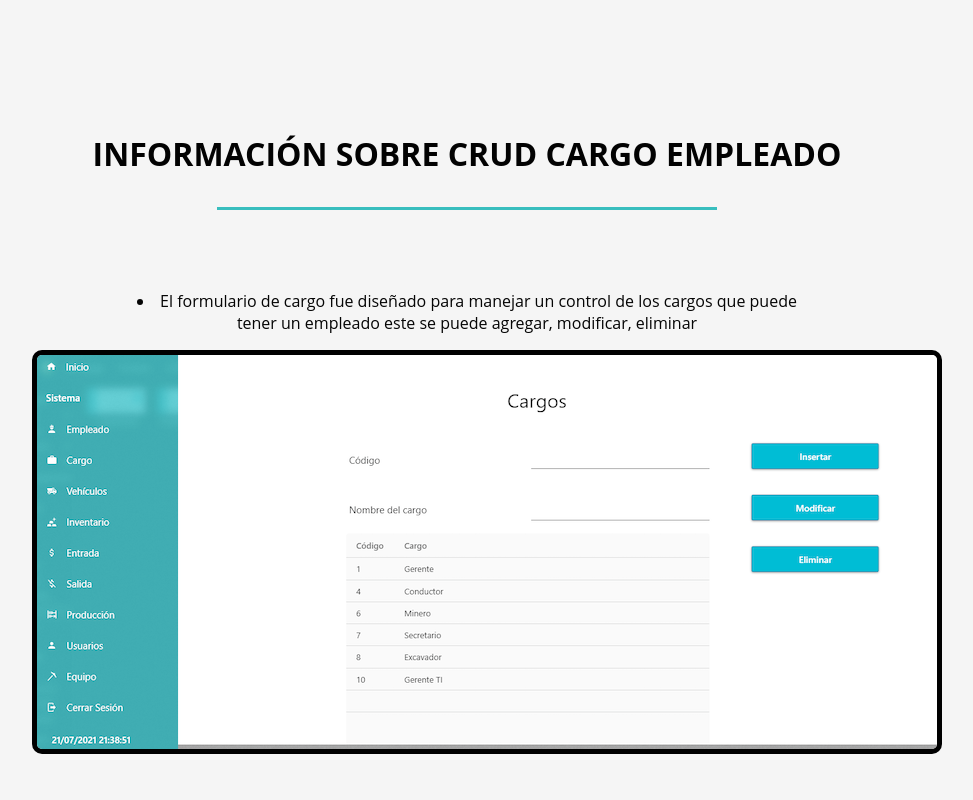
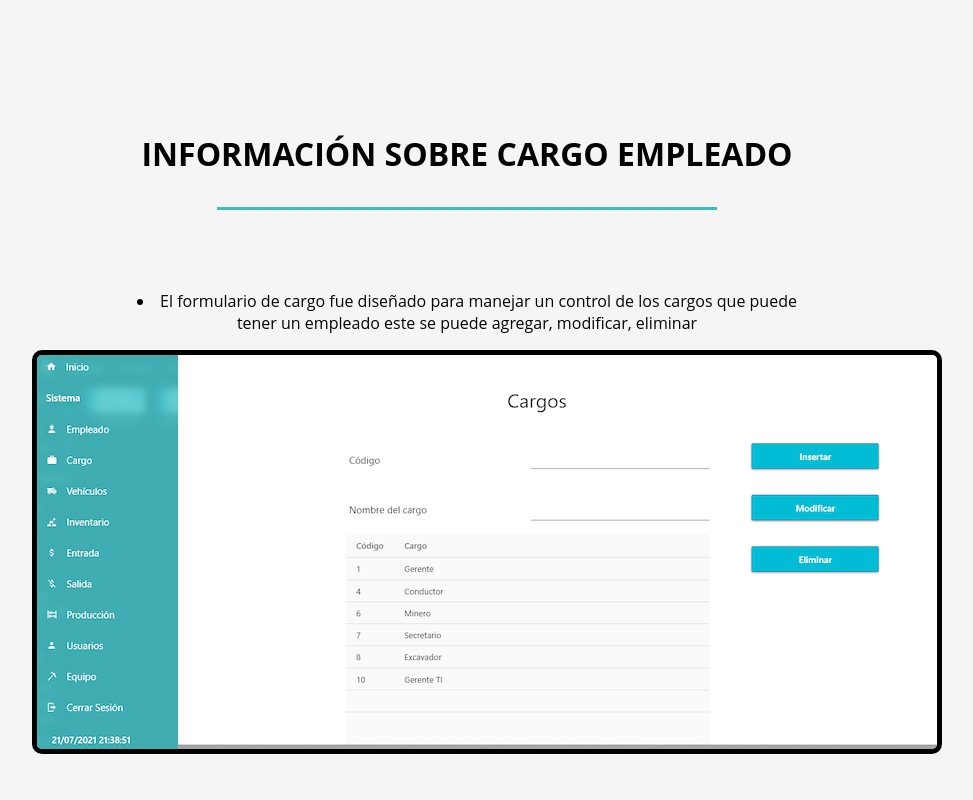
Before and after one commit to waltherEfrain2000/WebMinaMochito, a plain HTML site: page AyudaCargo/ACargoE.html in a window 1280 px wide. Shown: the top 800 px of the page, without its empty margins (181-1154 px from the left). Drawn offline with Linux system fonts and the light colour scheme.

Commit message:
arreglo de palabras
quitar palabra crud

```diff
--- a/AyudaCargo/ACargoE.html
+++ b/AyudaCargo/ACargoE.html
@@ -14,7 +14,7 @@
         <div class="container wow fadeInUp">
           <div class="row">
             <div class="col-md-12">
-              <h3 class="section-title">Información sobre crud cargo empleado</h3>
+              <h3 class="section-title">Información sobre cargo empleado</h3>
               <div class="section-title-divider"></div>
               <p class="section-description"></p>
             </div>
```
